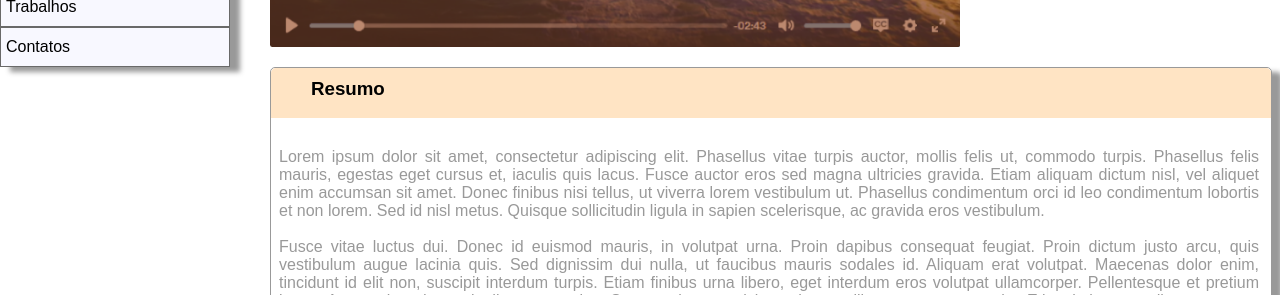
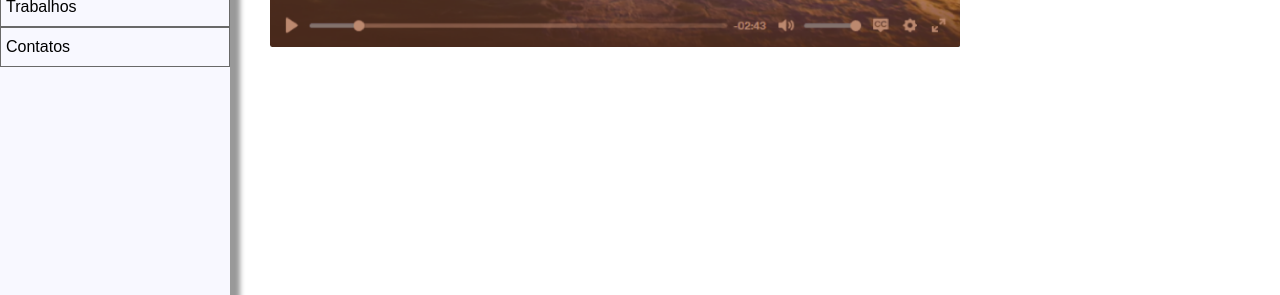
Before and after one commit to PepeVieira/projetoSlaca.2019, a plain HTML site: page index.html in a window 1280 px wide. Shown: the part 505-800 px from the top of the page. Drawn offline with Linux system fonts and the light colour scheme.

Commit message:
Update stylesheet.css

```diff
--- a/CSS/stylesheet.css
+++ b/CSS/stylesheet.css
@@ -1,6 +1,11 @@
                     * {
                         padding: 0px;
                         margin: 0px;
+                    }
+
+                   aside{
+                     height: 100vh;
+                     width: 100vw;
                     }
 
                    a {
```
